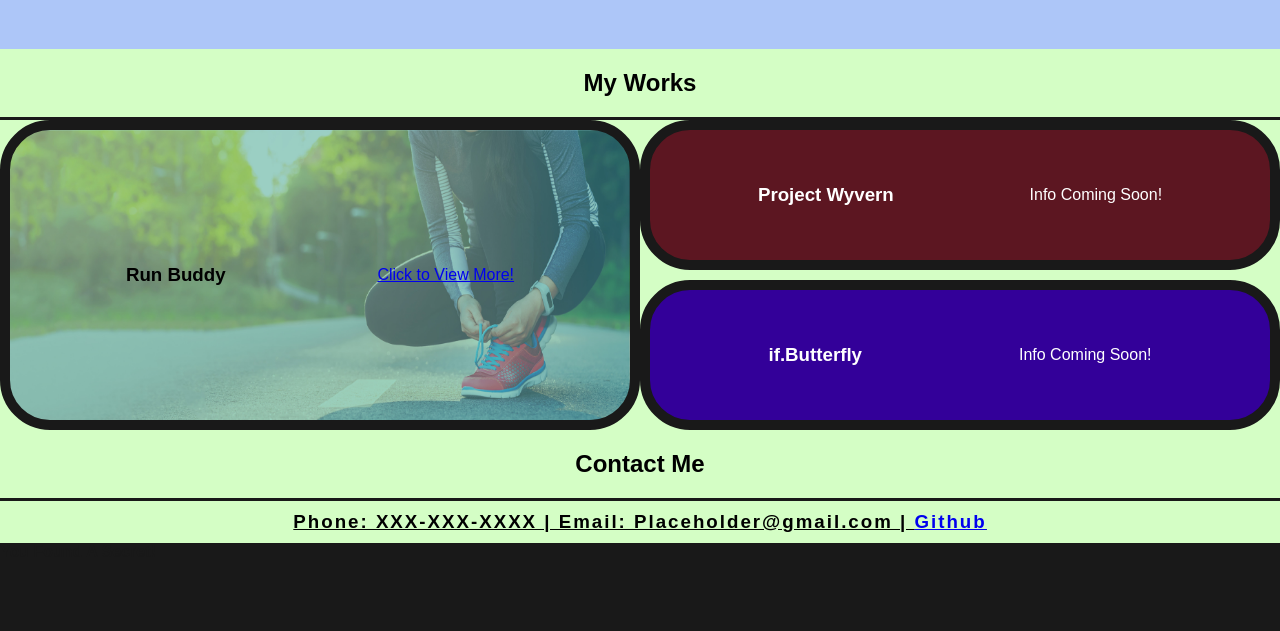
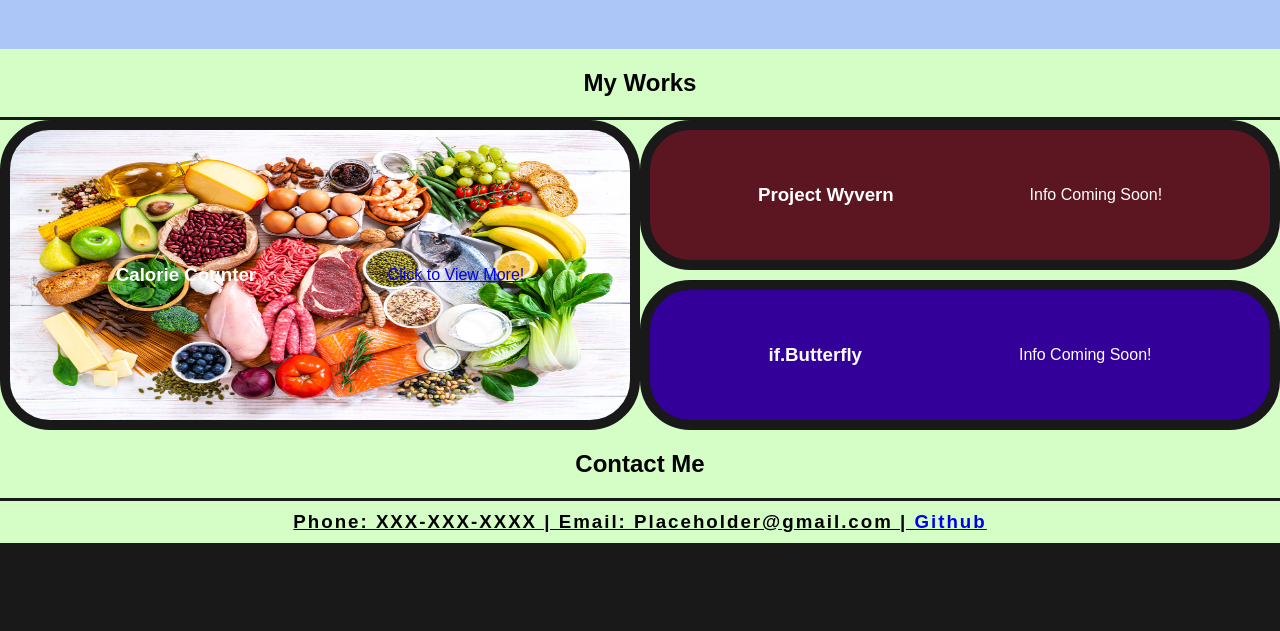
Before and after one commit to DerekRin/portfolio, a plain HTML site: page index.html in a window 1280 px wide. Shown: the part 330-961 px from the top of the page. Drawn offline with Linux system fonts and the light colour scheme.

Commit message:
Updated url for calorie counter

```diff
--- a/Assets/css/style.css
+++ b/Assets/css/style.css
@@ -151,7 +151,7 @@ footer h4 {
 .run-buddy {
   border-radius: 50px;
   border: 10px solid #191919;
-  background-image: url(../Images/hero-bg\ copy.jpeg);
+  background-image: url(../Images/food.jpg);
   background-repeat: round;
   position: center;
   font-family: arial;
@@ -167,6 +167,7 @@ footer h4 {
 .run-buddy h3,
 p {
   margin: auto;
+  color: white;
 }
 
 .wyvern {
--- a/index.html
+++ b/index.html
@@ -47,8 +47,8 @@
         <h2>My Works</h2>
 
         <div class="run-buddy">
-        <h3>Run Buddy</h3>
-        <p><a href="https://derekrin.github.io/run-buddy/"> Click to View More! </a></p>
+        <h3>Calorie Counter</h3>
+        <p><a href="https://mickieburch.github.io/Calorie-counter/?"> Click to View More! </a></p>
         </div>
 
         <div class="wyvern">
```
Also changed, not shown: Assets/Images/food.jpg (added), 3 other files.
